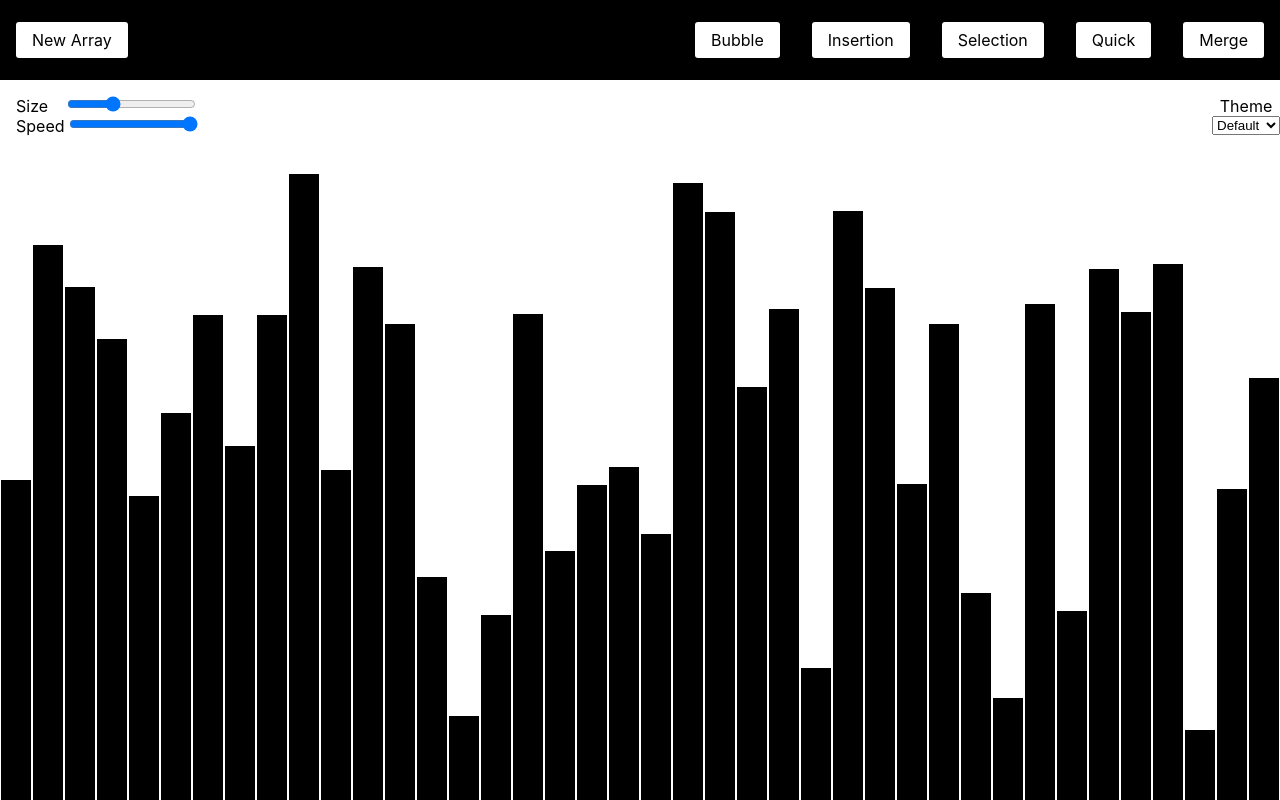
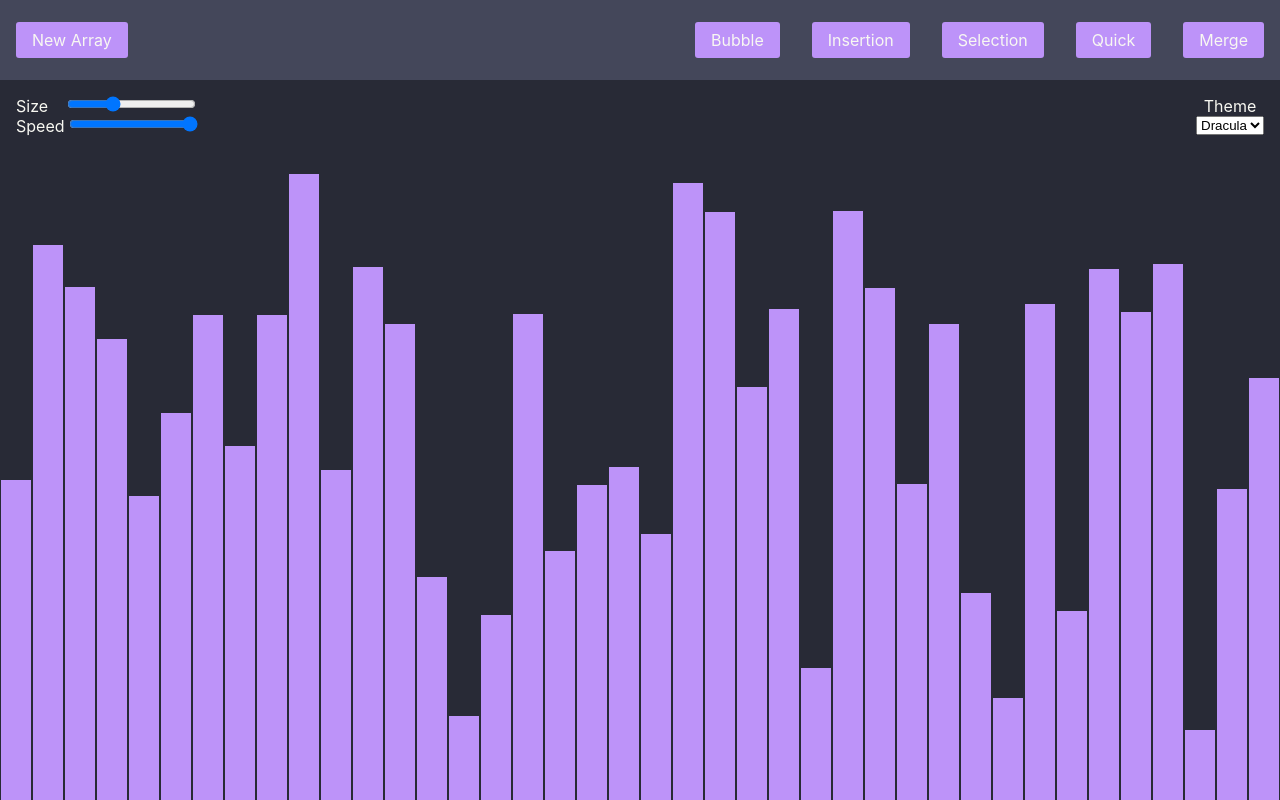
Before and after one commit to nkuek/SortEd, a React (Create React App) app: page / in a window 1280 px wide. Built offline with nearby package versions, Linux system fonts and the light colour scheme.

Commit message:
minor tweaks

```diff
--- a/src/App.js
+++ b/src/App.js
@@ -30,6 +30,9 @@ function App() {
     useEffect(() => {
         resetArray();
         setSorted(false);
+        document.querySelectorAll('.array-bar').forEach((array) => {
+            array.style.backgroundColor = arrayBarColor;
+        });
     }, [arrayLength]);
 
     useEffect(() => {
@@ -41,15 +44,16 @@ function App() {
             root.style.setProperty('--font-color', fontColor);
             root.style.setProperty('--array-bar-color', arrayBarColor);
             root.style.setProperty('--button-hover', buttonHoverColor);
+            document.querySelectorAll('.array-bar').forEach((array) => {
+                array.style.backgroundColor = arrayBarColor;
+            });
             // document.querySelector(
             //     '.navigation-container'
             // ).style.backgroundColor = navBarColor;
             // document.querySelector(
             //     '.array-container'
             // ).style.backgroundColor = backgroundColor;
-            // document.querySelectorAll('.array-bar').forEach((array) => {
-            //     array.style.backgroundColor = arrayBarColor;
-            // });
+
             // document.querySelectorAll('button').forEach((button) => {
             //     button.style.backgroundColor = buttonColor;
             //     button.style.color = fontColor;
--- a/src/components/SortingVisualizer/SortingVisualizer.css
+++ b/src/components/SortingVisualizer/SortingVisualizer.css
@@ -36,6 +36,7 @@
     display: flex;
     flex-direction: column;
     align-items: center;
+    margin-right: 1em;
 }
 
 .array-size-container > label {
--- a/src/components/SortingVisualizer/index.js
+++ b/src/components/SortingVisualizer/index.js
@@ -12,7 +12,7 @@ const SortingVisualizer = ({ loading }) => {
         setAnimationSpeed,
     } = useArray();
 
-    const { setTheme } = useTheme();
+    const { theme, setTheme } = useTheme();
 
     return (
         <>
@@ -54,6 +54,7 @@ const SortingVisualizer = ({ loading }) => {
                         onChange={(e) => {
                             setTheme(e.target.value);
                         }}
+                        value={theme}
                     >
                         <option value="default">Default</option>
                         <option value="dracula">Dracula</option>
--- a/src/context/ThemeContext.js
+++ b/src/context/ThemeContext.js
@@ -7,7 +7,7 @@ export const useTheme = () => {
 };
 
 export const ThemeProvider = ({ children }) => {
-    const [theme, setTheme] = useState('default');
+    const [theme, setTheme] = useState('dracula');
 
     const themes = {
         default: [
```
